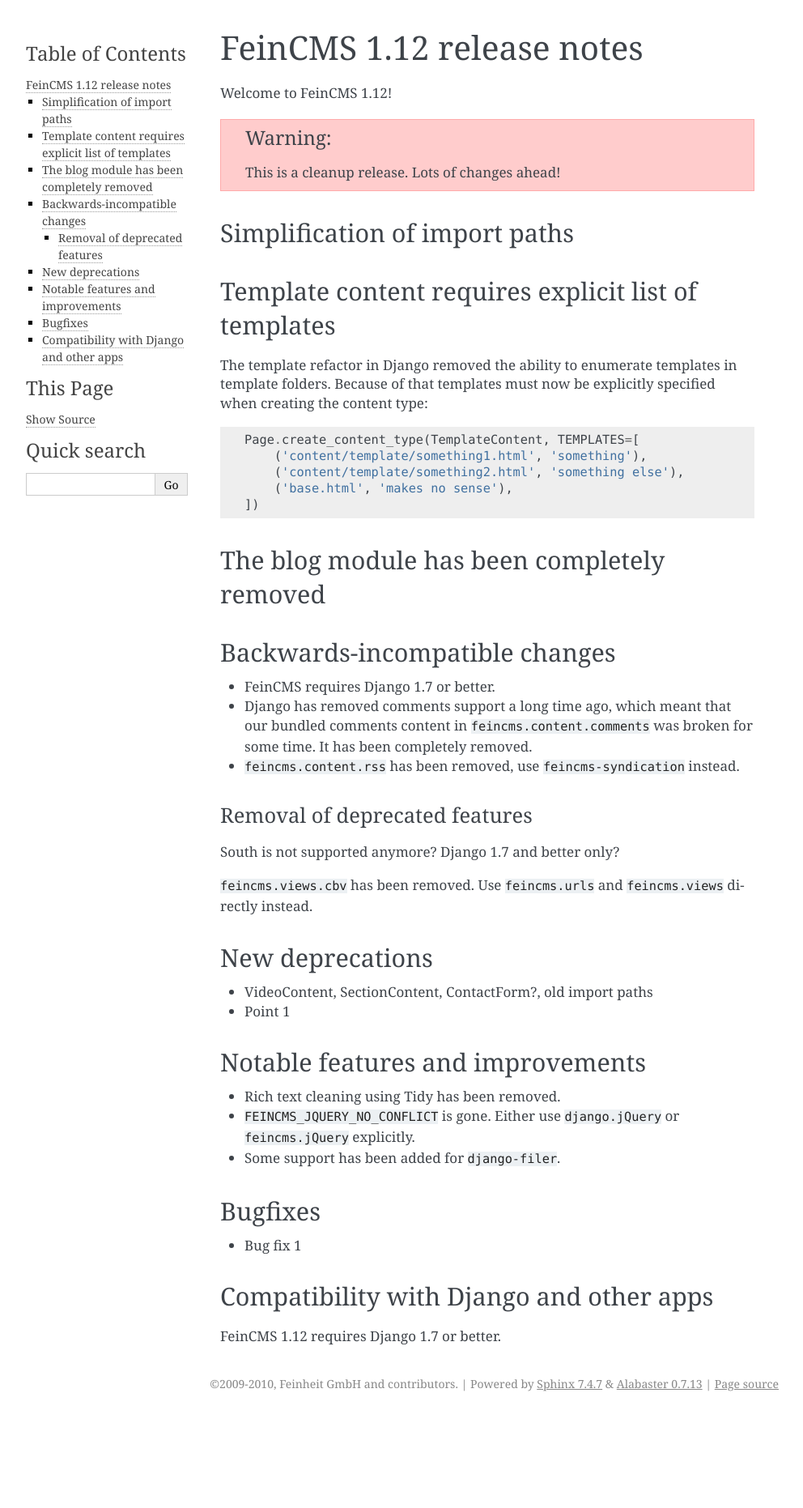
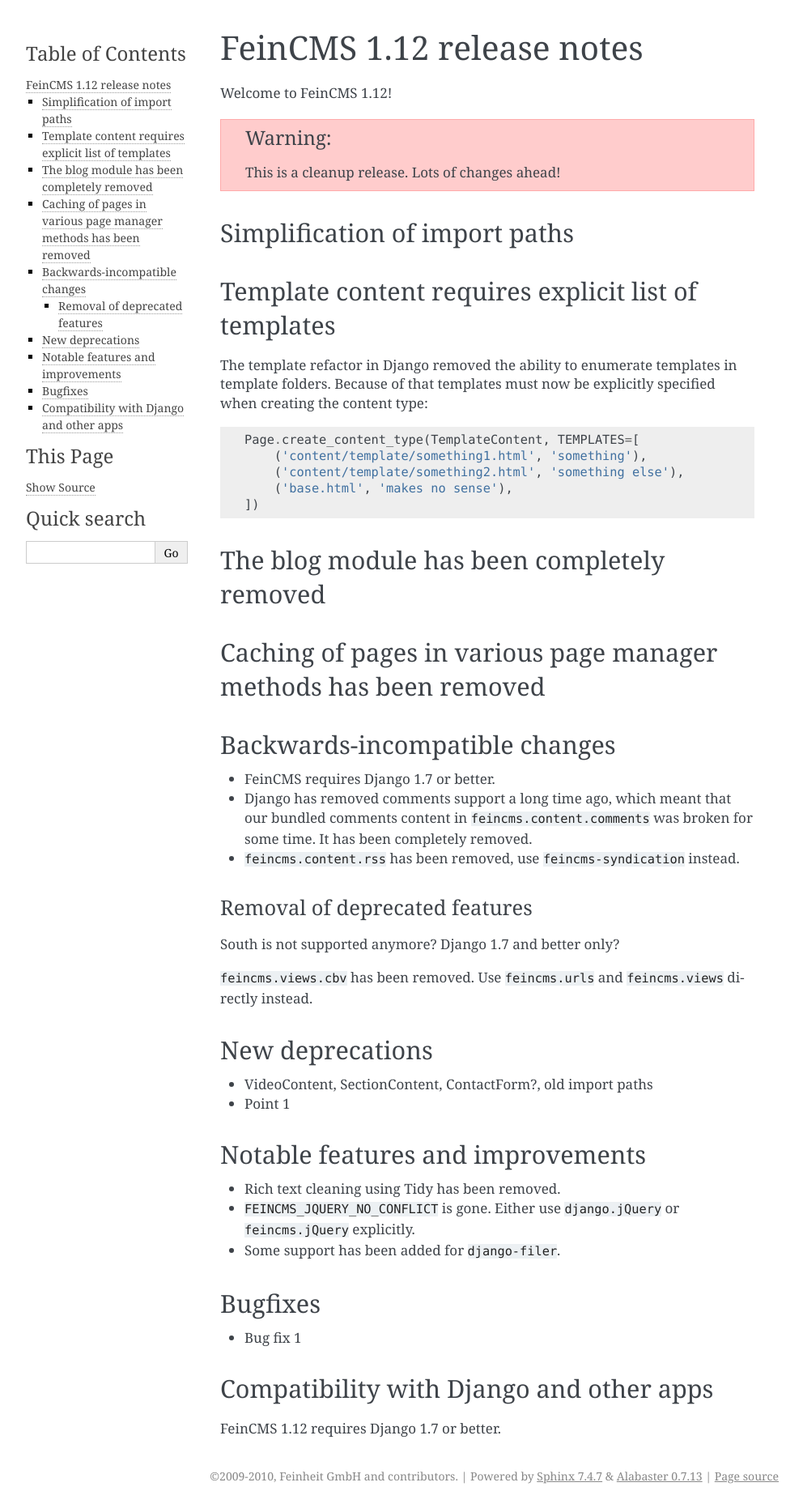
Before and after one commit to feincms/feincms, a Sphinx documentation site: the page built from docs/releases/1.12.rst, in a window 1280 px wide. Shown: the whole page at 81% size, without its empty margins (148-1140 px from the left). Built offline with Sphinx 7.4.7, drawn with Linux system fonts in a browser that asks for light colours; before the commit the page ends 1748 px from its top, so only the background shows below that.

Commit message:
This is important

```diff
--- a/docs/releases/1.12.rst
+++ b/docs/releases/1.12.rst
@@ -29,6 +29,10 @@
 
 The blog module has been completely removed
 ============================================
+
+
+Caching of pages in various page manager methods has been removed
+=================================================================
 
 
 Backwards-incompatible changes
```
